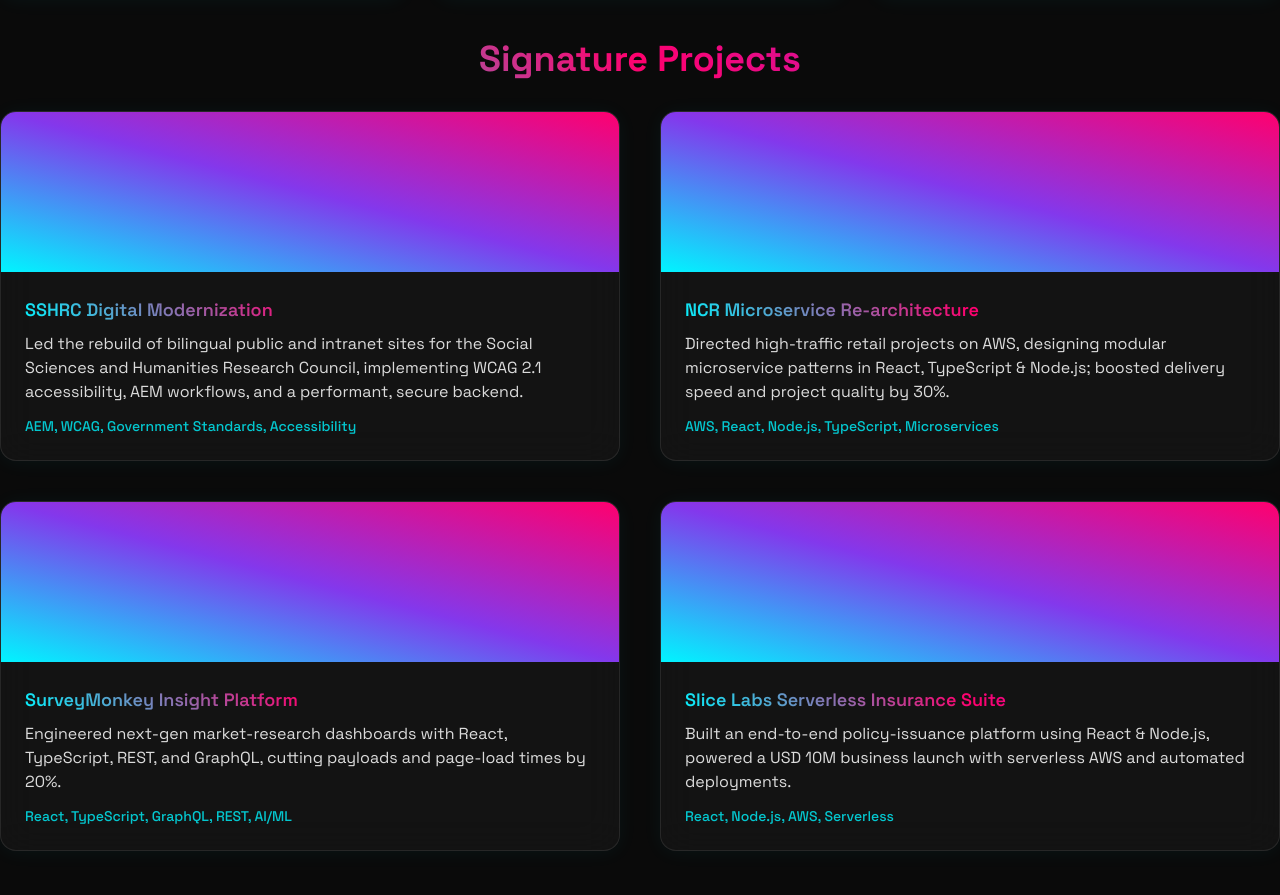
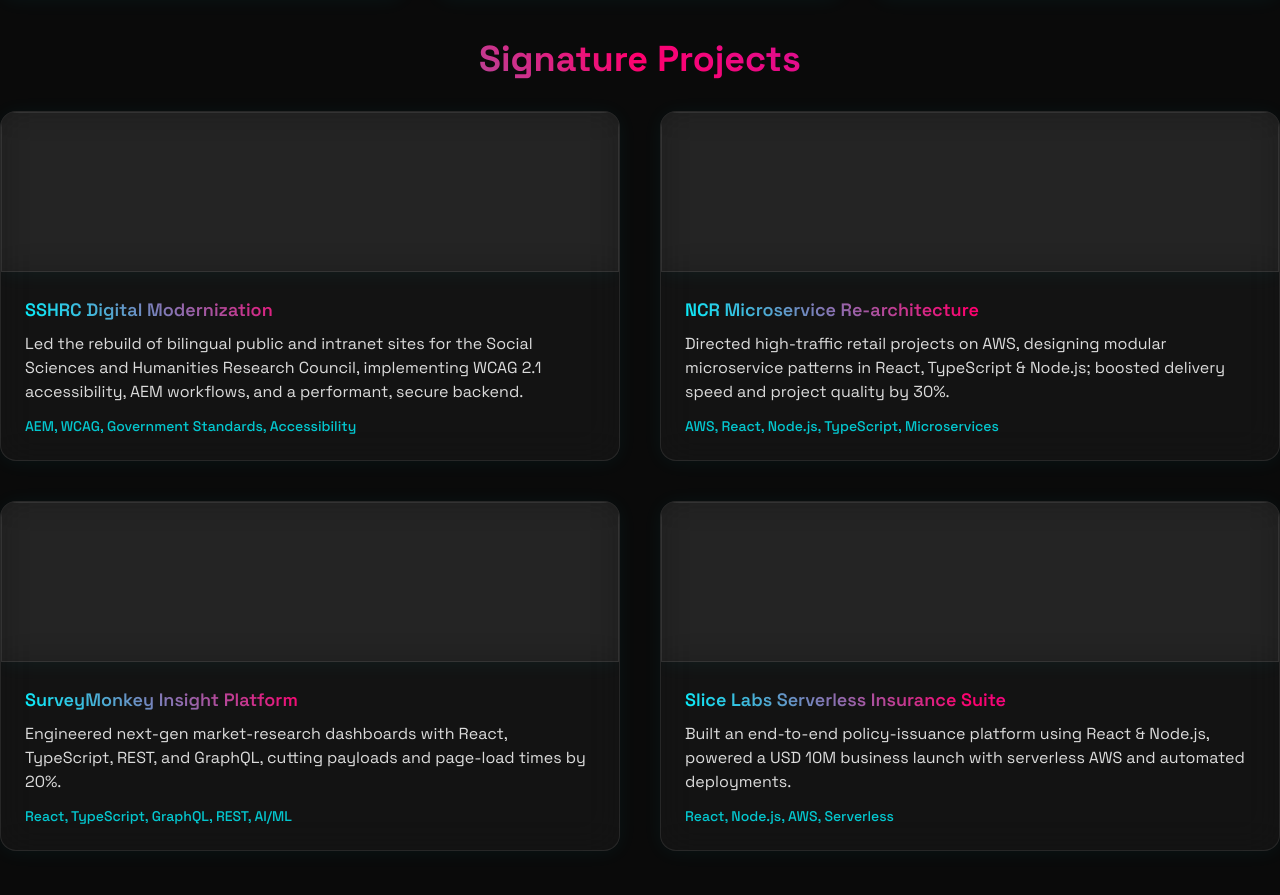
Before and after one commit to sreepurnajasti/sreepurnajasti.github.io, a React (Vite) app: page / in a window 1280 px wide. Shown: the part 2137-3032 px from the top of the page. Built offline with nearby package versions, Linux system fonts and the light colour scheme.

Commit message:
Remove gradient from signature projects
Render tech stack as plain text.

```diff
--- a/src/pages/Index.tsx
+++ b/src/pages/Index.tsx
@@ -239,11 +239,10 @@ export default function Index() {
               className="project-card bg-glass border border-white/15 rounded-2xl overflow-hidden relative transition-transform"
               style={{ animationDelay: `${i * 0.1 + 0.35}s` }}
             >
-              <div className="project-image h-[160px] bg-gradient-to-tr from-primary via-accent to-secondary" />
+              <div className="project-image h-[160px] bg-glass" />
               <div className="project-content p-6">
                 <h3 className="project-title text-lg font-semibold heading-gradient mb-2">{proj.title}</h3>
                 <div className="text-light opacity-85 text-base mb-3">{proj.desc}</div>
-                {/* Render tech as plain text, comma-separated */}
                 <div className="project-tech mt-1 text-primary/80 font-medium text-sm">
                   {proj.tech.join(', ')}
                 </div>
```
